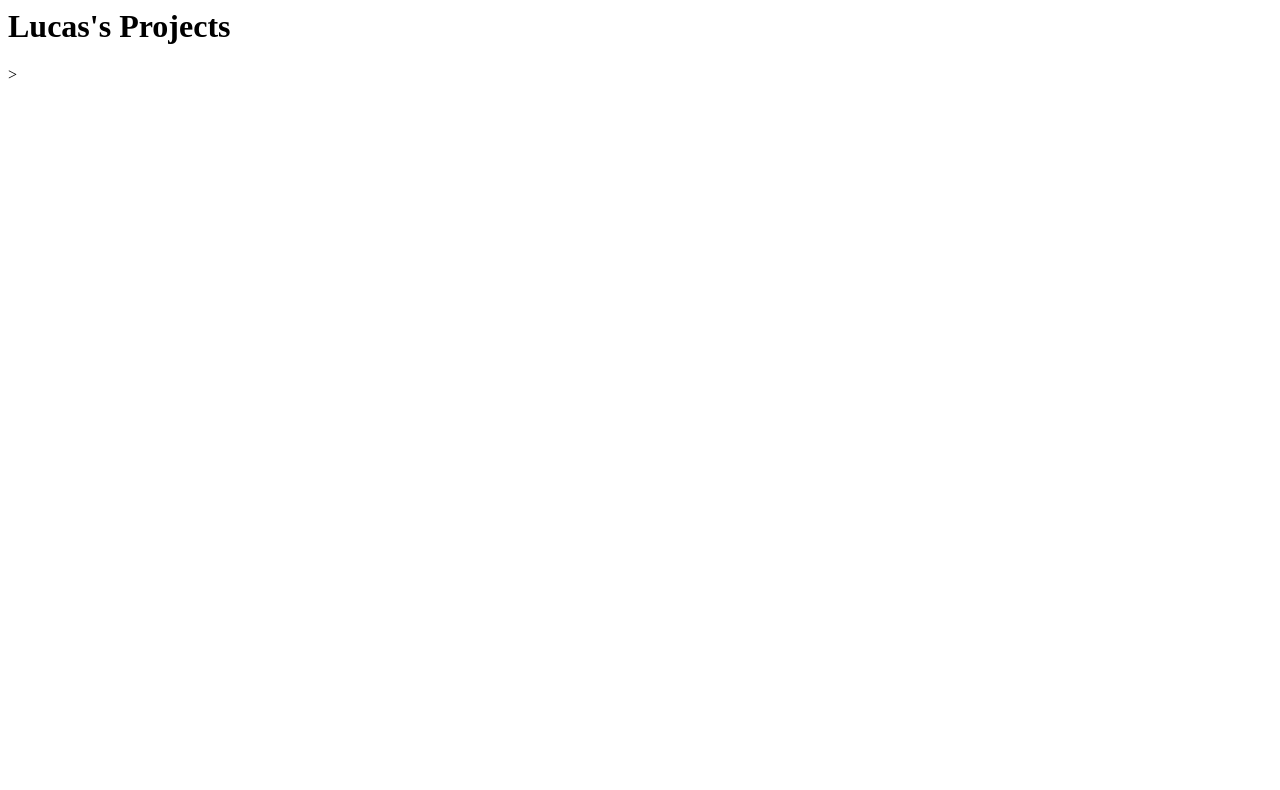
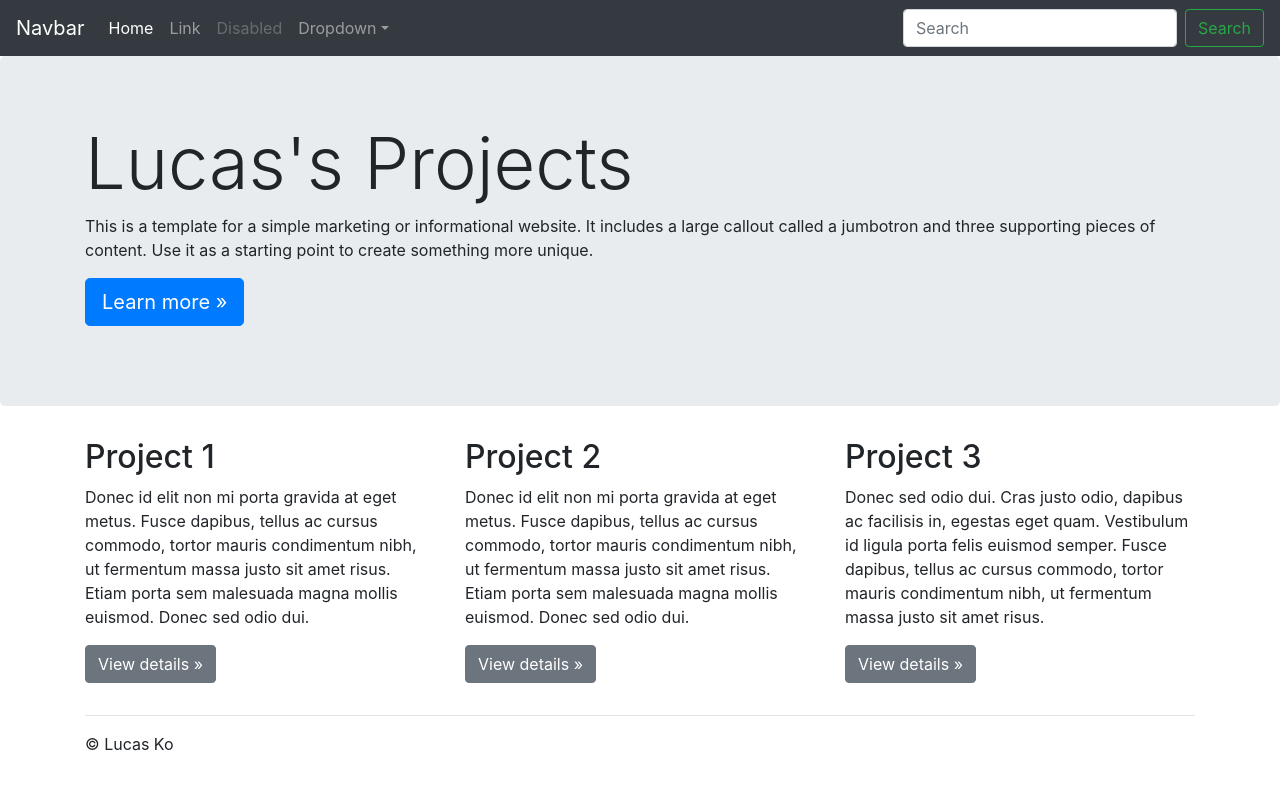
Before and after one commit to poako23/poako23.github.io, a plain HTML site: page index.html in a window 1280 px wide. Drawn offline with nearby package versions, Linux system fonts and the light colour scheme.

Commit message:
modify homepage

```diff
--- a/index.html
+++ b/index.html
@@ -1 +1,89 @@
-<h1>Lucas's Projects</h1>>
+
+<!doctype html>
+<html lang="en">
+  <head>
+    <meta charset="utf-8">
+    <meta name="viewport" content="width=device-width, initial-scale=1, shrink-to-fit=no">
+    <meta name="description" content="">
+    <meta name="author" content="Lucas Ko">
+    <title>Lucas's Projects</title>
+    <link rel="stylesheet" href="https://cdn.jsdelivr.net/npm/bootstrap@4.5.3/dist/css/bootstrap.min.css" integrity="sha384-TX8t27EcRE3e/ihU7zmQxVncDAy5uIKz4rEkgIXeMed4M0jlfIDPvg6uqKI2xXr2" crossorigin="anonymous">
+    <link href="jumbotron.css" rel="stylesheet">
+  </head>
+  <body>
+    <nav class="navbar navbar-expand-md navbar-dark fixed-top bg-dark">
+  <a class="navbar-brand" href="#">Navbar</a>
+  <button class="navbar-toggler" type="button" data-toggle="collapse" data-target="#navbarsExampleDefault" aria-controls="navbarsExampleDefault" aria-expanded="false" aria-label="Toggle navigation">
+    <span class="navbar-toggler-icon"></span>
+  </button>
+
+  <div class="collapse navbar-collapse" id="navbarsExampleDefault">
+    <ul class="navbar-nav mr-auto">
+      <li class="nav-item active">
+        <a class="nav-link" href="#">Home <span class="sr-only">(current)</span></a>
+      </li>
+      <li class="nav-item">
+        <a class="nav-link" href="#">Link</a>
+      </li>
+      <li class="nav-item">
+        <a class="nav-link disabled" href="#" tabindex="-1" aria-disabled="true">Disabled</a>
+      </li>
+      <li class="nav-item dropdown">
+        <a class="nav-link dropdown-toggle" href="#" id="dropdown01" data-toggle="dropdown" aria-haspopup="true" aria-expanded="false">Dropdown</a>
+        <div class="dropdown-menu" aria-labelledby="dropdown01">
+          <a class="dropdown-item" href="#">Action</a>
+          <a class="dropdown-item" href="#">Another action</a>
+          <a class="dropdown-item" href="#">Something else here</a>
+        </div>
+      </li>
+    </ul>
+    <form class="form-inline my-2 my-lg-0">
+      <input class="form-control mr-sm-2" type="text" placeholder="Search" aria-label="Search">
+      <button class="btn btn-outline-success my-2 my-sm-0" type="submit">Search</button>
+    </form>
+  </div>
+</nav>
+
+<main role="main">
+
+  <!-- Main jumbotron for a primary marketing message or call to action -->
+  <div class="jumbotron">
+    <div class="container">
+      <h1 class="display-3">Lucas's Projects</h1>
+      <p>This is a template for a simple marketing or informational website. It includes a large callout called a jumbotron and three supporting pieces of content. Use it as a starting point to create something more unique.</p>
+      <p><a class="btn btn-primary btn-lg" href="#" role="button">Learn more &raquo;</a></p>
+    </div>
+  </div>
+
+  <div class="container">
+    <!-- Example row of columns -->
+    <div class="row">
+      <div class="col-md-4">
+        <h2>Project 1</h2>
+        <p>Donec id elit non mi porta gravida at eget metus. Fusce dapibus, tellus ac cursus commodo, tortor mauris condimentum nibh, ut fermentum massa justo sit amet risus. Etiam porta sem malesuada magna mollis euismod. Donec sed odio dui. </p>
+        <p><a class="btn btn-secondary" href="#" role="button">View details &raquo;</a></p>
+      </div>
+      <div class="col-md-4">
+        <h2>Project 2</h2>
+        <p>Donec id elit non mi porta gravida at eget metus. Fusce dapibus, tellus ac cursus commodo, tortor mauris condimentum nibh, ut fermentum massa justo sit amet risus. Etiam porta sem malesuada magna mollis euismod. Donec sed odio dui. </p>
+        <p><a class="btn btn-secondary" href="#" role="button">View details &raquo;</a></p>
+      </div>
+      <div class="col-md-4">
+        <h2>Project 3</h2>
+        <p>Donec sed odio dui. Cras justo odio, dapibus ac facilisis in, egestas eget quam. Vestibulum id ligula porta felis euismod semper. Fusce dapibus, tellus ac cursus commodo, tortor mauris condimentum nibh, ut fermentum massa justo sit amet risus.</p>
+        <p><a class="btn btn-secondary" href="#" role="button">View details &raquo;</a></p>
+      </div>
+    </div>
+
+    <hr>
+
+  </div> <!-- /container -->
+
+</main>
+
+<footer class="container">
+  <p>&copy; Lucas Ko</p>
+</footer>
+<script src="https://code.jquery.com/jquery-3.5.1.slim.min.js" integrity="sha384-DfXdz2htPH0lsSSs5nCTpuj/zy4C+OGpamoFVy38MVBnE+IbbVYUew+OrCXaRkfj" crossorigin="anonymous"></script>
+<script src="https://cdn.jsdelivr.net/npm/bootstrap@4.5.3/dist/js/bootstrap.bundle.min.js" integrity="sha384-ho+j7jyWK8fNQe+A12Hb8AhRq26LrZ/JpcUGGOn+Y7RsweNrtN/tE3MoK7ZeZDyx" crossorigin="anonymous"></script>
+</html>
--- /dev/null
+++ b/jumbotron.css
@@ -0,0 +1,4 @@
+/* Move down content because we have a fixed navbar that is 3.5rem tall */
+body {
+  padding-top: 3.5rem;
+}
```
